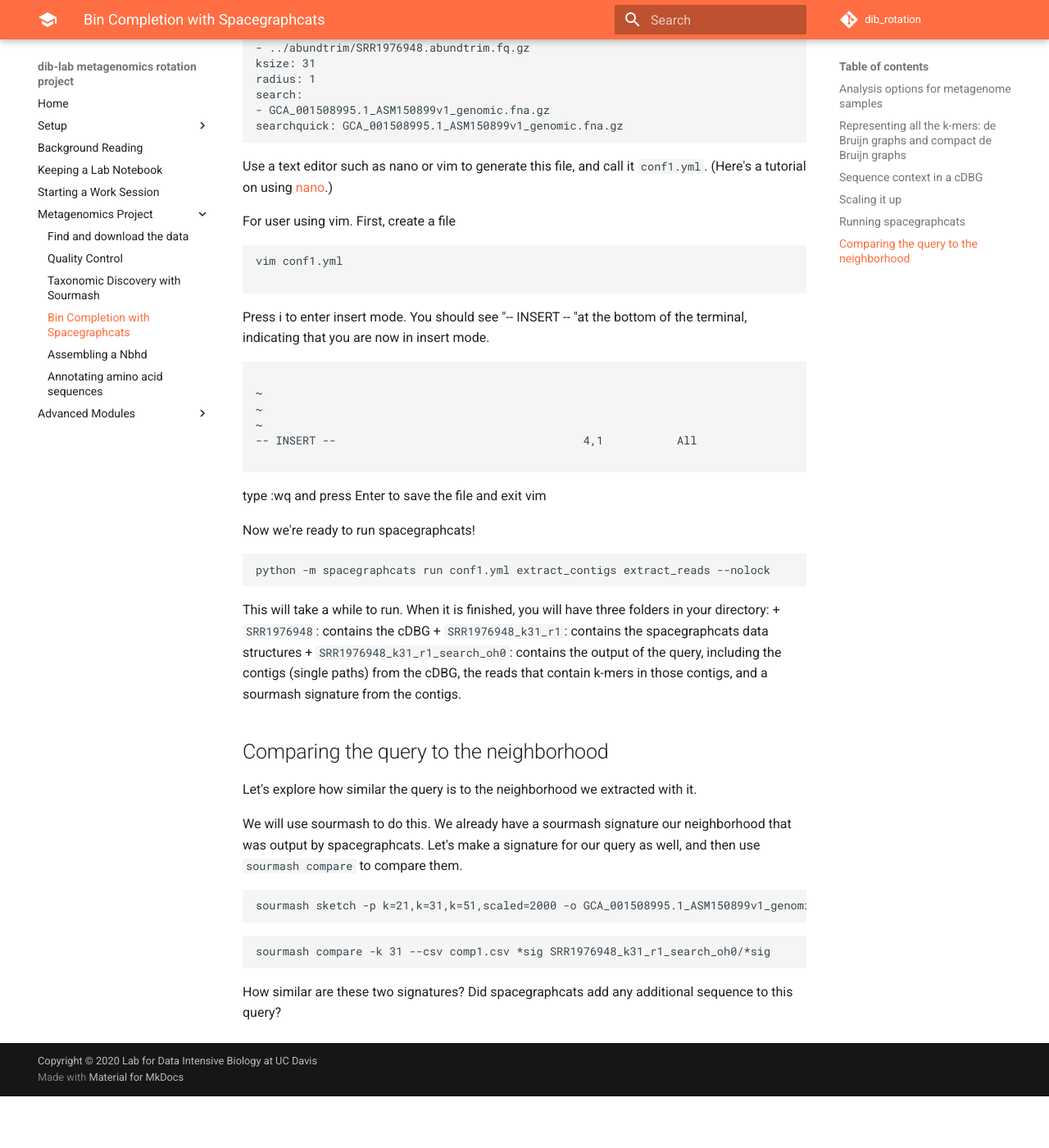
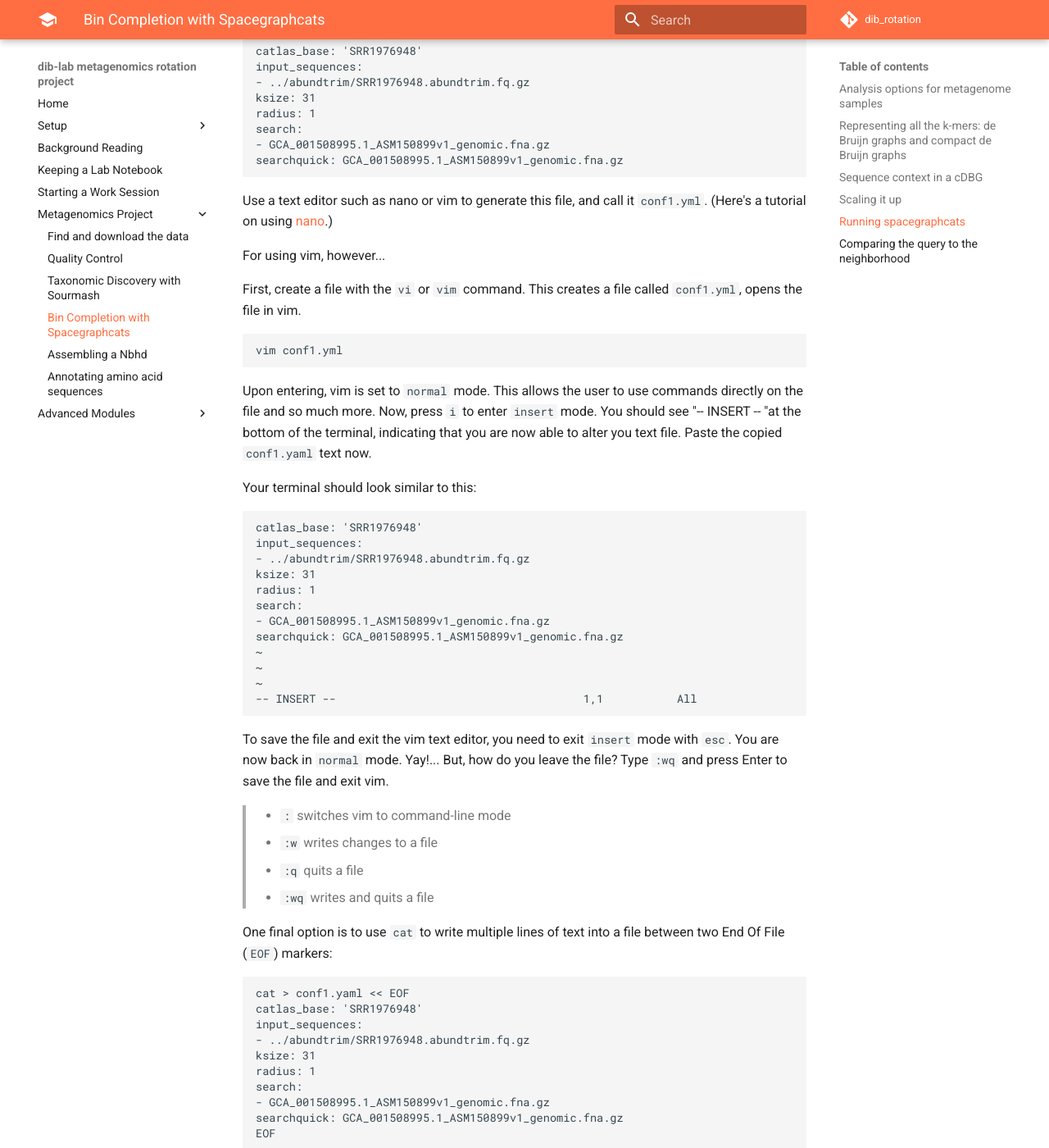
Before and after one commit to dib-lab/dib_rotation, an MkDocs documentation site: the page built from doc/08_bin_completion_with_spacegraphcats.md, in a window 1280 px wide and 1400 px high, scrolled down 7004 px. Shown: the whole window at 82% size. Built offline with MkDocs 1.6.1 and Material for MkDocs 9.7.7, drawn with Linux system fonts in a browser that asks for light colours; comment, search, counter and statistics services are not loaded; before the commit the page ends 8341 px from its top, so only the background shows below that.

Commit message:
Fixed nano link, added to vim text, added cat script

````diff
--- a/doc/08_bin_completion_with_spacegraphcats.md
+++ b/doc/08_bin_completion_with_spacegraphcats.md
@@ -201,6 +201,8 @@
 Now that we have our query, we need to construct a configuration file that spacegraphcats will use to run.
 This file specifies the name of the spacegraphcats data structure (`catlas_base`), the file paths for the metagenome reads and the query sequence, the k-mer size at which to build the cDBG, and the "radius" (or size) at which to perform the queries.
 
+The file will contain:
+
 ```
 catlas_base: 'SRR1976948'
 input_sequences:
@@ -213,27 +215,57 @@
 ```
 
 Use a text editor such as nano or vim to generate this file, and call it `conf1.yml`.
-(Here's a tutorial on using [nano](https://datacarpentry.org/shell-genomics/05-writing-scripts/).)
+(Here's a tutorial on using [nano](https://datacarpentry.org/shell-genomics/05-writing-scripts).)
 
-For user using vim.
-First, create a file
+For using vim, however...
+
+First, create a file with the `vi` or `vim` command. This creates a file called `conf1.yml`, opens the file in vim.
+
 ```
 vim conf1.yml
+```
+
+Upon entering, vim is set to `normal` mode. This allows the user to use commands directly on the file and so much more.
+Now, press `i` to enter `insert` mode. You should see "-- INSERT -- "at the bottom of the terminal, indicating that you are now able to alter you text file. Paste the copied `conf1.yaml` text now.
+
+Your terminal should look similar to this:
 
 ```
-Press i to enter insert mode. You should see "-- INSERT -- "at the bottom of the terminal, indicating that you are now in insert mode.
-```
-
+catlas_base: 'SRR1976948'
+input_sequences:
+- ../abundtrim/SRR1976948.abundtrim.fq.gz
+ksize: 31
+radius: 1
+search:
+- GCA_001508995.1_ASM150899v1_genomic.fna.gz
+searchquick: GCA_001508995.1_ASM150899v1_genomic.fna.gz
 ~
 ~
 ~
--- INSERT --                                     4,1           All
+-- INSERT --                                     1,1           All
+```
+
+To save the file and exit the vim text editor, you need to exit `insert` mode with `esc`. You are now back in `normal` mode. Yay!... But, how do you leave the file?
+Type `:wq` and press Enter to save the file and exit vim.
+> - `:` switches vim to command-line mode
+> - `:w` writes changes to a file
+> - `:q` quits a file
+> - `:wq` writes and quits a file
+
+One final option is to use `cat` to write multiple lines of text into a file between two End Of File (`EOF`) markers:
 
 ```
-type :wq and press Enter to save the file and exit vim
-
-
-
+cat > conf1.yaml << EOF
+catlas_base: 'SRR1976948'
+input_sequences:
+- ../abundtrim/SRR1976948.abundtrim.fq.gz
+ksize: 31
+radius: 1
+search:
+- GCA_001508995.1_ASM150899v1_genomic.fna.gz
+searchquick: GCA_001508995.1_ASM150899v1_genomic.fna.gz
+EOF
+```
 
 Now we're ready to run spacegraphcats!
 
````
